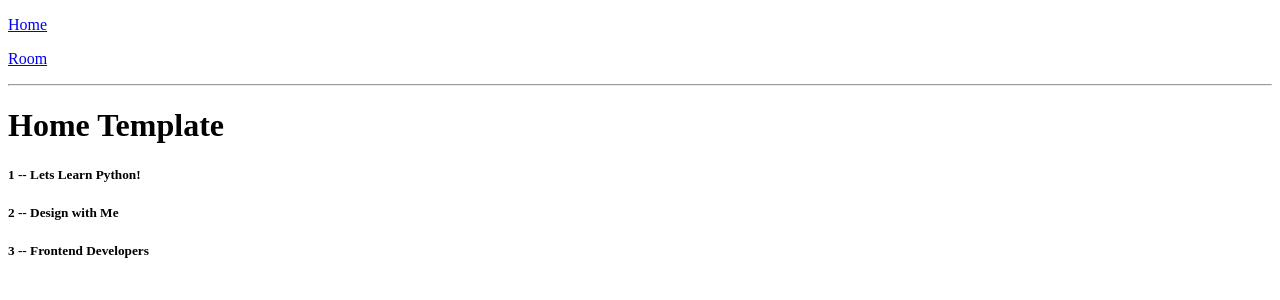
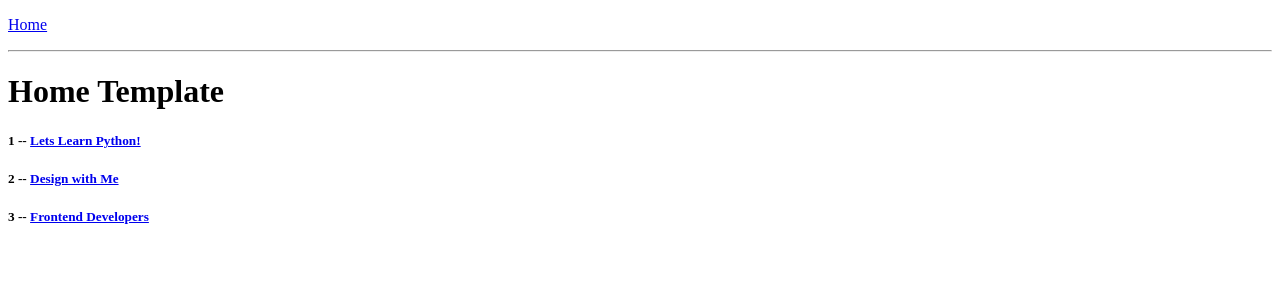
Before and after one commit to haydenshelley/studyhelper, a Django app: page / in a window 1280 px wide. Shown: the top 300 px of the page. Run offline with Django 4.2, Linux system fonts and the light colour scheme.

Commit message:
dynamic room urls

```diff
--- a/templates/home.html
+++ b/base/templates/base/home.html
@@ -4,7 +4,7 @@
   <div>
     {% for room in rooms %}
     <div>
-      <h5>{{room.id}} -- {{room.name}}</h5>
+      <h5>{{room.id}} -- <a href="/room/{{room.id}}">{{room.name}}</a></h5>
     </div>
     {% endfor %}
   </div>
--- a/base/urls.py
+++ b/base/urls.py
@@ -3,5 +3,5 @@ from . import views
 
 urlpatterns = [
   path('', views.home, name="home"),
-  path('room/', views.room, name="room")
+  path('room/<str:pk>/', views.room, name="room")
 ]
--- a/base/views.py
+++ b/base/views.py
@@ -10,7 +10,7 @@ rooms = [
 
 def home(req):
   context = {'rooms': rooms}
-  return render(req, 'home.html', context)
+  return render(req, 'base/home.html', context)
 
-def room(req):
-  return render(req, 'room.html')
+def room(req, pk):
+  return render(req, 'base/room.html')
--- a/templates/navbar.html
+++ b/templates/navbar.html
@@ -1,7 +1,4 @@
 <a href="/"">
   <p>Home</p>
 </a>
-<a href="/room">
-  <p>Room</p>
-</a>
 <hr />
```
Also changed, not shown: base/templates/base/room.html (renamed from templates/room.html).
